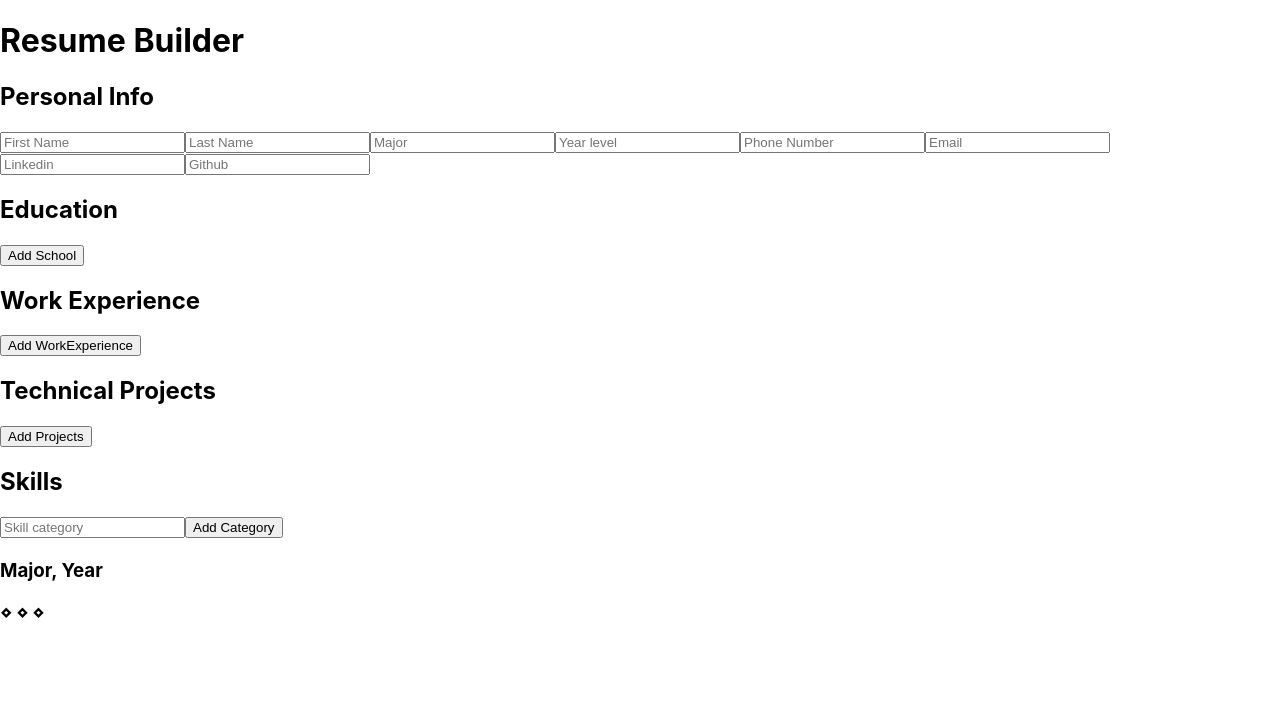
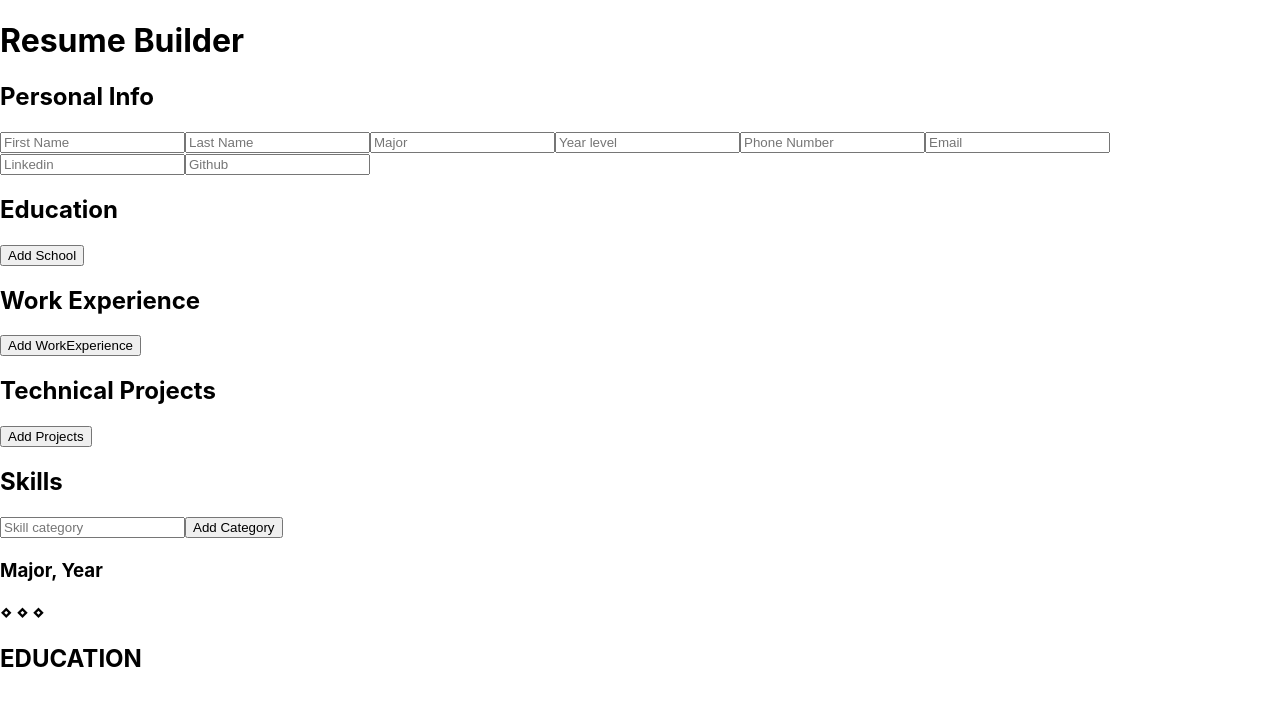
Before and after one commit to ycheng11065/Resume-Builder, a React (Create React App) app: page / in a window 1280 px wide. Shown: the top 706 px of the page. Built offline with nearby package versions, Linux system fonts and the light colour scheme.

Commit message:
usual commit

```diff
--- a/src/App.js
+++ b/src/App.js
@@ -12,11 +12,11 @@ class App extends Component {
     super(props);
 
     this.state = {
-      PersonalInfo: {},
-      Education: {},
-      Projects: {},
-      Skills: {},
-      WorkExperience: {},
+      personalInfo: {},
+      education: {},
+      projects: {},
+      skills: {},
+      workExperience: {},
     }
   }
 
@@ -31,19 +31,19 @@ class App extends Component {
       <div>
         <div>
           <h1>Resume Builder</h1>
-          <PersonalInfo onUpdate={(newData) => this.updateStates(newData, "PersonalInfo")} />
-          <Education onUpdate={(newData) => this.updateStates(newData, "Education")} />
-          <WorkExperience onUpdate={(newData) => this.updateStates(newData, "WorkExperience")} />
-          <Projects onUpdate={(newData) => this.updateStates(newData, "Projects")} />
-          <Skills onUpdate={(newData) => this.updateStates(newData, "Skills")} />
+          <PersonalInfo onUpdate={(newData) => this.updateStates(newData, "personalInfo")} />
+          <Education onUpdate={(newData) => this.updateStates(newData, "education")} />
+          <WorkExperience onUpdate={(newData) => this.updateStates(newData, "workExperience")} />
+          <Projects onUpdate={(newData) => this.updateStates(newData, "projects")} />
+          <Skills onUpdate={(newData) => this.updateStates(newData, "skills")} />
         </div>
         <div>
           <ResumePreview
-            personalInfo={this.state.PersonalInfo}
-            education={this.state.Education}
-            projects={this.state.Projects}
-            skills={this.state.Skills}
-            workExperience={this.state.WorkExperience}
+            personalInfo={this.state.personalInfo}
+            education={this.state.education}
+            projects={this.state.projects}
+            skills={this.state.skills}
+            workExperience={this.state.workExperience}
           />
         </div>
       </div>
--- a/src/components/ResumePreview.js
+++ b/src/components/ResumePreview.js
@@ -2,11 +2,11 @@ import React, { Component } from "react";
 
 class ResumePreview extends Component {
   render() {
-    const { personalInfo, Education, WorkExperience, Projects, Skills } =
+    const { personalInfo, education, workExperience, projects, skills } =
       this.props;
 
     return (
-      <div className="Resume Preview">
+      <div className="Resume-Preview">
         <div className="Personal-Profile">
           <h1>
             {personalInfo.firstName} {personalInfo.lastName}
@@ -21,7 +21,12 @@ class ResumePreview extends Component {
         </div>
 
         <div className="Education">
-
+            <h2>EDUCATION</h2>
+            {Object.keys(education).length > 0 && (
+                Object.entries(education.inputValues).map(([school, schoolInfo]) => (
+                    <h3 key={school}>{schoolInfo.schoolName}</h3>
+                ))
+            )}
         </div>
 
         <div className="Work-Experience">
```
